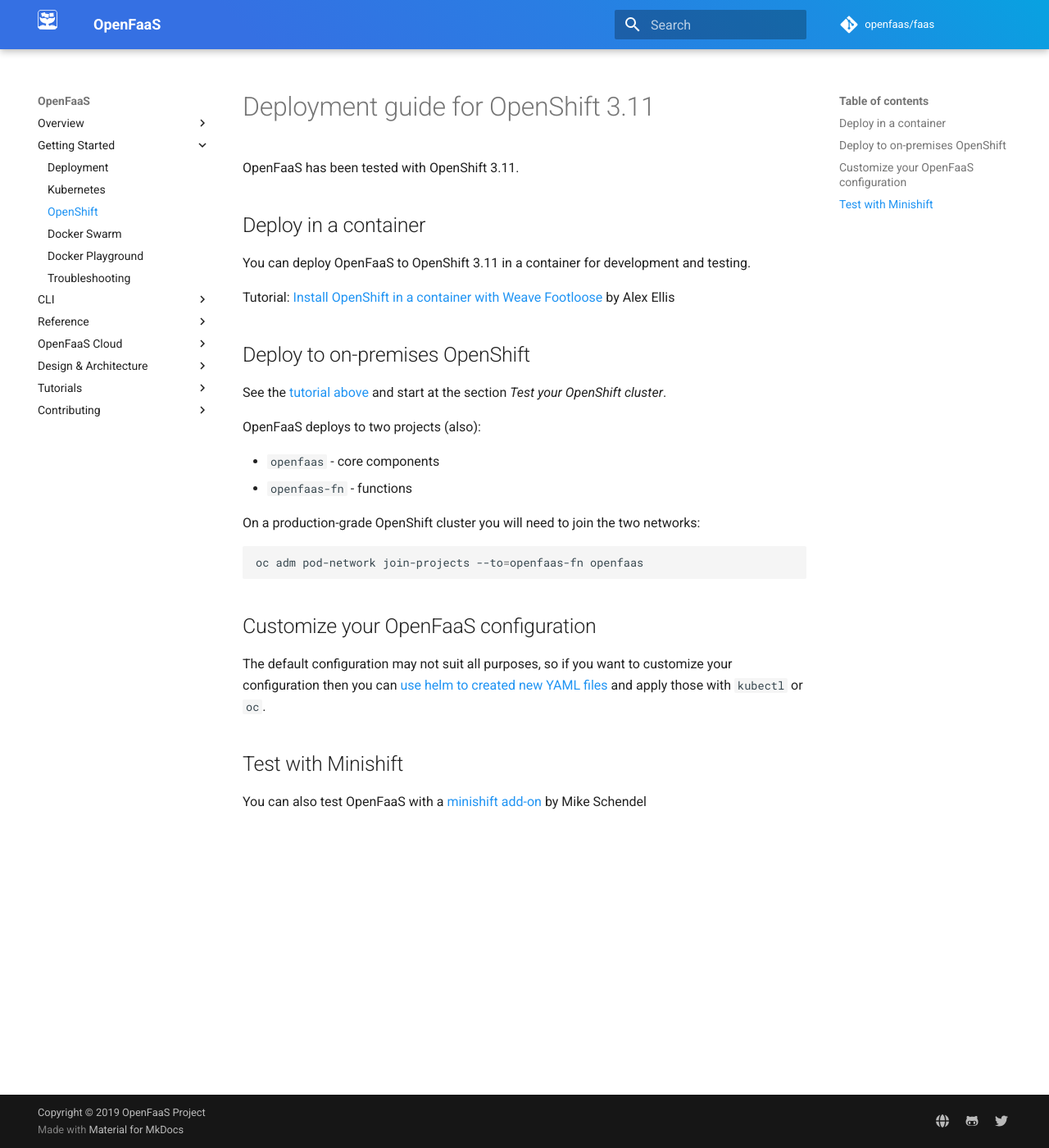
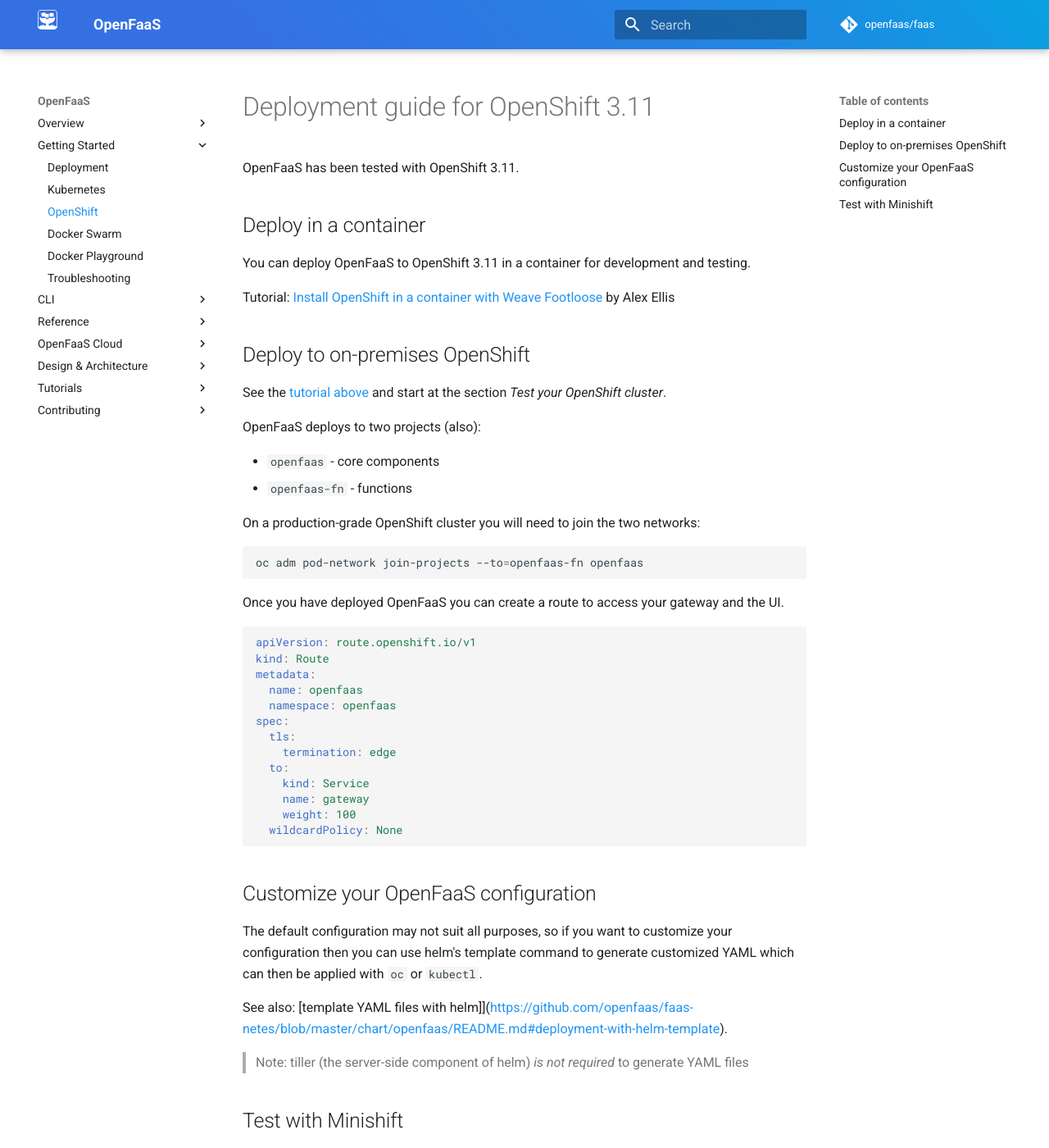
Before and after one commit to openfaas/docs, an MkDocs documentation site: the page built from docs/deployment/openshift.md, in a window 1280 px wide and 1400 px high. Shown: the whole window at 82% size. Built offline with MkDocs 1.6.1 and Material for MkDocs 9.7.7, drawn with Linux system fonts in a browser that asks for light colours; comment, search, counter and statistics services are not loaded.

Commit message:
Add route to docs for OpenShift
Signed-off-by: Alex Ellis <alexellis2@gmail.com>

````diff
--- a/docs/deployment/openshift.md
+++ b/docs/deployment/openshift.md
@@ -23,9 +23,31 @@ On a production-grade OpenShift cluster you will need to join the two networks:
 oc adm pod-network join-projects --to=openfaas-fn openfaas
 ```
 
+Once you have deployed OpenFaaS you can create a route to access your gateway and the UI.
+
+```yaml
+apiVersion: route.openshift.io/v1
+kind: Route
+metadata:
+  name: openfaas
+  namespace: openfaas
+spec:
+  tls:
+    termination: edge
+  to:
+    kind: Service
+    name: gateway
+    weight: 100
+  wildcardPolicy: None
+```
+
 ## Customize your OpenFaaS configuration
 
-The default configuration may not suit all purposes, so if you want to customize your configuration then you can [use helm to created new YAML files](https://github.com/openfaas/faas-netes/blob/master/chart/openfaas/README.md#deployment-with-helm-template) and apply those with `kubectl` or `oc`.
+The default configuration may not suit all purposes, so if you want to customize your configuration then you can use helm's template command to generate customized YAML which can then be applied with `oc` or `kubectl`.
+
+See also: [template YAML files with helm]](https://github.com/openfaas/faas-netes/blob/master/chart/openfaas/README.md#deployment-with-helm-template).
+
+> Note: tiller (the server-side component of helm) *is not required* to generate YAML files
 
 ## Test with Minishift
 
````
